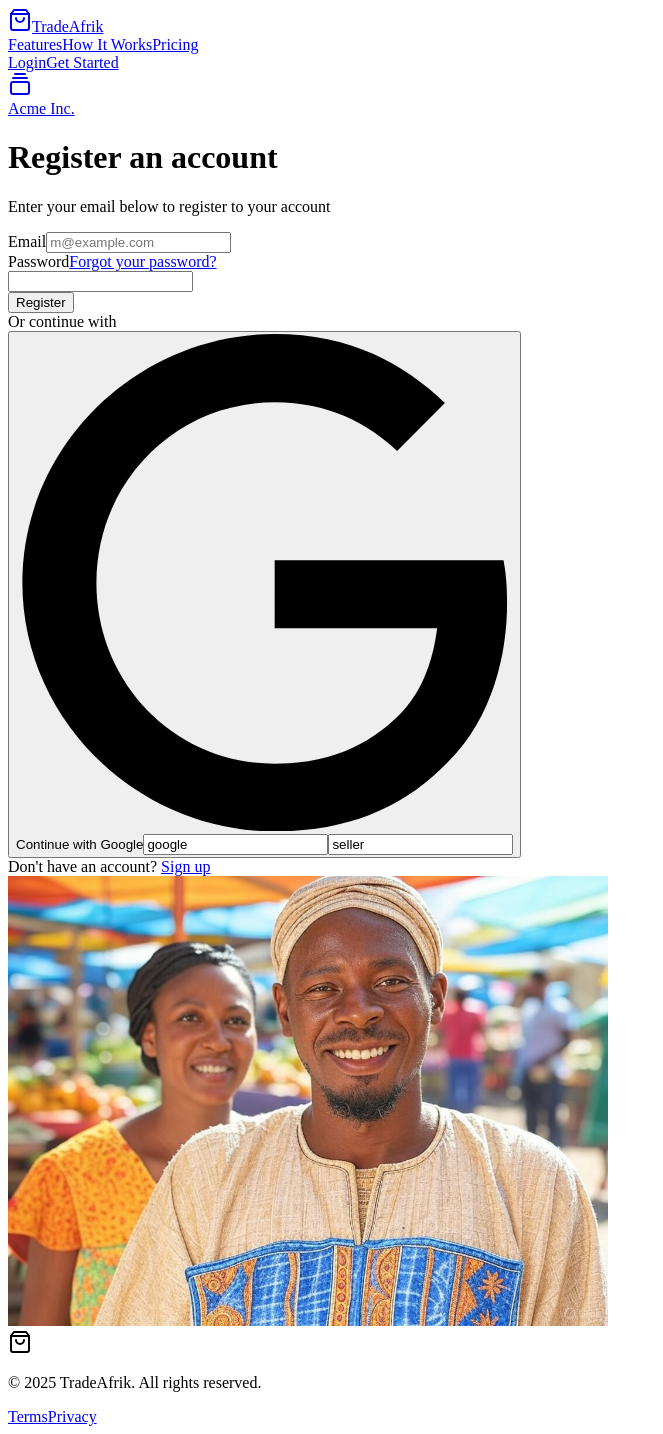
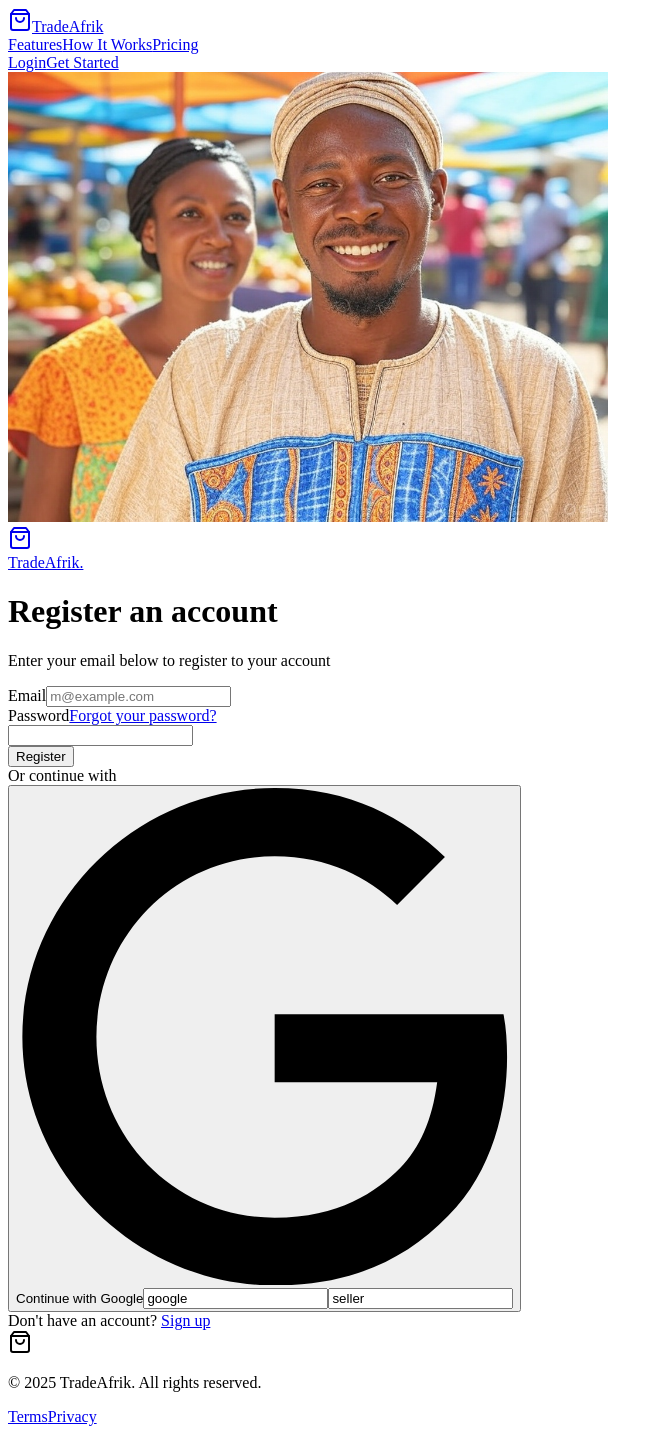
Before and after one commit to dammyolapaix/trade-afrik, a Next.js app: page /register in a window 1280 px wide. Shown: the whole page, without its empty margins (0-663 px from the left). Built offline with nearby package versions, Linux system fonts and the light colour scheme; no server answers; what dotenv-expand would draw is missing.

Commit message:
Refactor onboarding pages and register page to use AuthOnboardingLayout and improve form structure and design.

```diff
--- a/src/app/(marketing)/(auth)/register/page.tsx
+++ b/src/app/(marketing)/(auth)/register/page.tsx
@@ -1,37 +1,18 @@
-import Image from 'next/image'
+import paystack from '@/lib/paystack'
 
-import { GalleryVerticalEnd } from 'lucide-react'
-
+import AuthOnboardingLayout from '../../_components/auth-onboarding-layout'
 import { RegisterForm } from '../_components/register-form'
 
-export default function LoginPage() {
+export default async function RegisterPage() {
+  const subAccounts = await paystack.listSubAccounts()
+
+  if (subAccounts.status) {
+    console.log(subAccounts.data)
+  }
+
   return (
-    <div className="grid min-h-svh lg:grid-cols-2">
-      <div className="flex flex-col gap-4 p-6 md:p-10">
-        <div className="flex justify-center gap-2 md:justify-start">
-          <a href="#" className="flex items-center gap-2 font-medium">
-            <div className="bg-primary text-primary-foreground flex h-6 w-6 items-center justify-center rounded-md">
-              <GalleryVerticalEnd className="size-4" />
-            </div>
-            Acme Inc.
-          </a>
-        </div>
-        <div className="flex flex-1 items-center justify-center">
-          <div className="w-full max-w-xs">
-            <RegisterForm />
-          </div>
-        </div>
-      </div>
-      <div className="bg-muted relative hidden lg:block">
-        <Image
-          src="/images/traders.jpg"
-          width={600}
-          height={450}
-          alt="African marketplace products"
-          priority
-          className="absolute inset-0 h-full w-full object-cover dark:brightness-[0.2] dark:grayscale"
-        />
-      </div>
-    </div>
+    <AuthOnboardingLayout>
+      <RegisterForm />
+    </AuthOnboardingLayout>
   )
 }
--- /dev/null
+++ b/src/app/(marketing)/_components/auth-onboarding-layout.tsx
@@ -0,0 +1,38 @@
+import Image from 'next/image'
+import { ReactNode } from 'react'
+
+import { ShoppingBag } from 'lucide-react'
+
+type Props = {
+  children: ReactNode
+}
+
+export default function AuthOnboardingLayout({ children }: Props) {
+  return (
+    <div className="grid min-h-svh lg:grid-cols-2">
+      <div className="bg-muted relative hidden lg:block">
+        <Image
+          src="/images/traders.jpg"
+          width={600}
+          height={450}
+          alt="African marketplace products"
+          priority
+          className="absolute inset-0 h-full w-full object-cover dark:brightness-[0.2] dark:grayscale"
+        />
+      </div>
+      <div className="flex flex-col gap-4 p-6 md:p-10">
+        <div className="flex justify-center gap-2 md:justify-start">
+          <a href="#" className="flex items-center gap-2 font-medium">
+            <div className="bg-primary text-primary-foreground flex h-6 w-6 items-center justify-center rounded-md">
+              <ShoppingBag className="size-4" />
+            </div>
+            TradeAfrik.
+          </a>
+        </div>
+        <div className="flex flex-1 items-center justify-center text-center">
+          <div className="mx-auto w-full md:w-1/2">{children}</div>
+        </div>
+      </div>
+    </div>
+  )
+}
--- a/src/app/(marketing)/onboarding/payment-account/page.tsx
+++ b/src/app/(marketing)/onboarding/payment-account/page.tsx
@@ -3,6 +3,7 @@ import { Suspense } from 'react'
 import paystack from '@/lib/paystack'
 import { ListBanks } from '@/lib/paystack/types'
 
+import AuthOnboardingLayout from '../../_components/auth-onboarding-layout'
 import PaymentAccountForm from '../_components/payment-account-form'
 
 export default async function PaymentAccountPage() {
@@ -16,7 +17,9 @@ export default async function PaymentAccountPage() {
 
   return (
     <Suspense fallback={<>Loading...</>}>
-      {banks && <PaymentAccountForm banks={banks} />}
+      <AuthOnboardingLayout>
+        {banks && <PaymentAccountForm banks={banks} />}
+      </AuthOnboardingLayout>
     </Suspense>
   )
 }
```
Also changed, not shown: src/app/(marketing)/onboarding/_components/create-store-form.tsx (+9 -3 lines), src/app/(marketing)/onboarding/_components/payment-account-form.tsx (+13 -2 lines), src/app/(marketing)/onboarding/create-store/page.tsx (+6 -1 lines).
